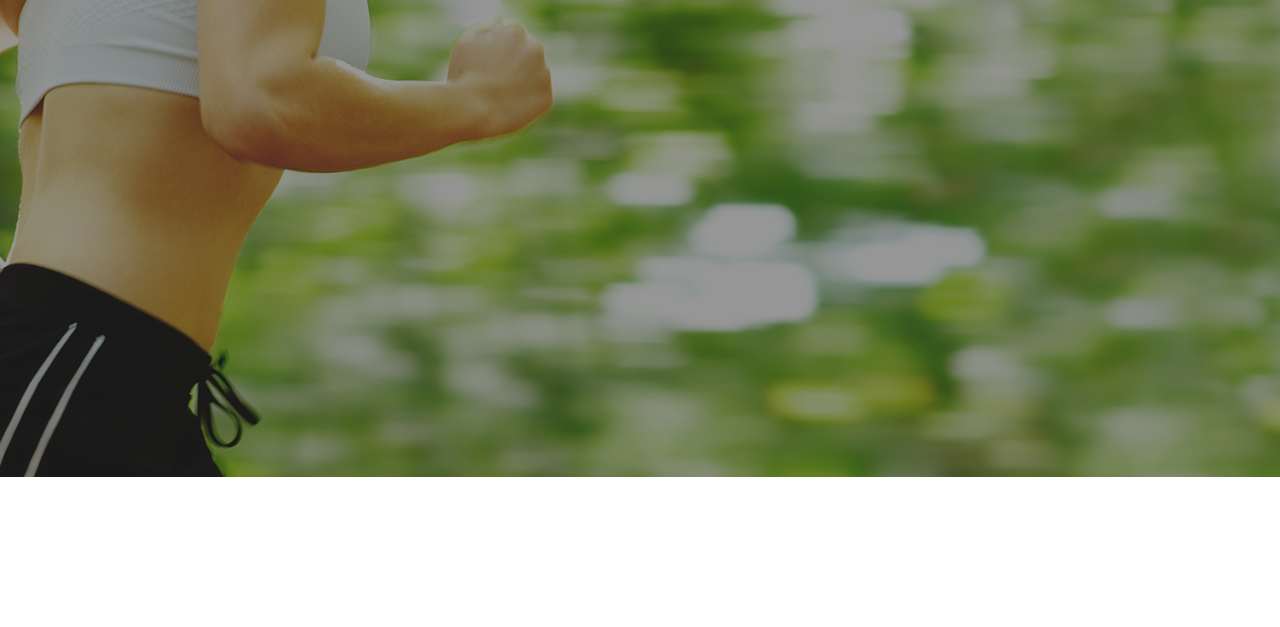
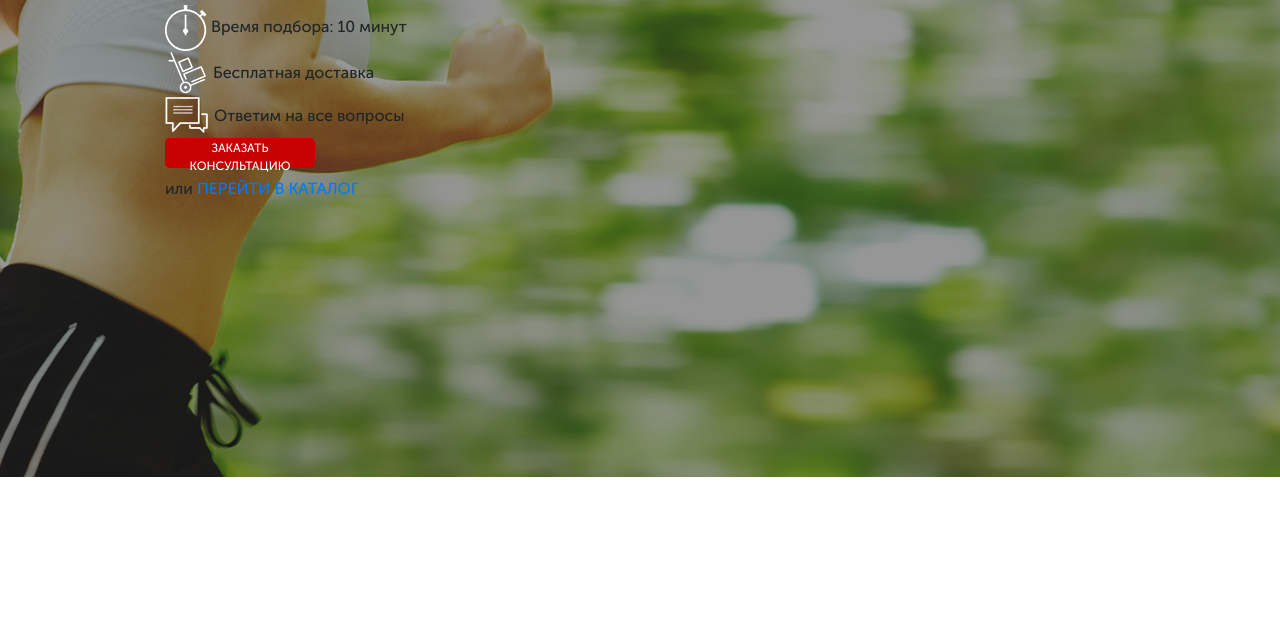
Before and after one commit to AnatoliiMikhov/pulse_project_first, a website: page src/index.html in a window 1280 px wide. Shown: the part 173-800 px from the top of the page. Drawn offline with Linux system fonts and the light colour scheme.

Commit message:
свёрстан блок promo.

```diff
--- a/src/index.html
+++ b/src/index.html
@@ -13,7 +13,6 @@
 		<div class="promo">
 			<div class="container">
 				<header class="header">
-
 					<a href="#" class="header__logo">
 						<img src="./img/logo/logo.png" alt="logo" />
 					</a>
@@ -24,11 +23,48 @@
 					</div>
 
 					<div class="header__contacts">
-						<a href="tel:+74999228974" class="header__phone">+7 (499) 922-89-74</a>
+						<a href="tel:+74999228974" class="header__phone"
+							>+7 (499) 922-89-74</a
+						>
 						<button class="button">заказать звонок</button>
 					</div>
-
 				</header>
+				<div class="promo__wrapper">
+					<h1 class="promo__heading">Подбор пульсометра</h1>
+					<h2 class="promo__subheading">
+						с учётом Вашего уровня подготовки
+					</h2>
+					<div class="promo__icons">
+						<div class="promo__icon">
+							<img
+								src="./img/icons/promo_icons/timer.png"
+								alt="timer"
+							/>
+							Время подбора: 10 минут
+						</div>
+						<div class="promo__icon">
+							<img
+								src="./img/icons/promo_icons/hand-card.png"
+								alt="hand-card"
+							/>
+							Бесплатная доставка
+						</div>
+						<div class="promo__icon">
+							<img
+								src="./img/icons/promo_icons/messages.png"
+								alt="messages"
+							/>
+							Ответим на все вопросы
+						</div>
+					</div>
+					<button class="button button_main">
+						Заказать консультацию
+					</button>
+					<div class="promo__link">
+						или
+						<a href="#">ПЕРЕЙТИ В КАТАЛОГ</a>
+					</div>
+				</div>
 			</div>
 		</div>
 	</body>
```
